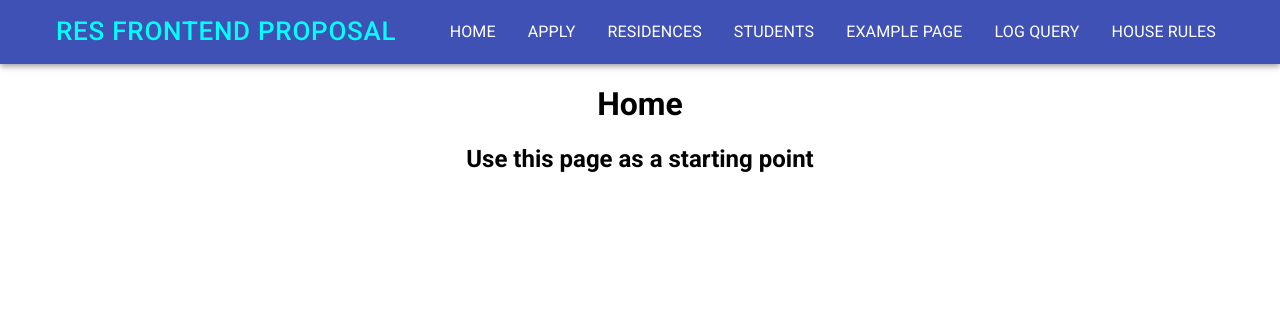
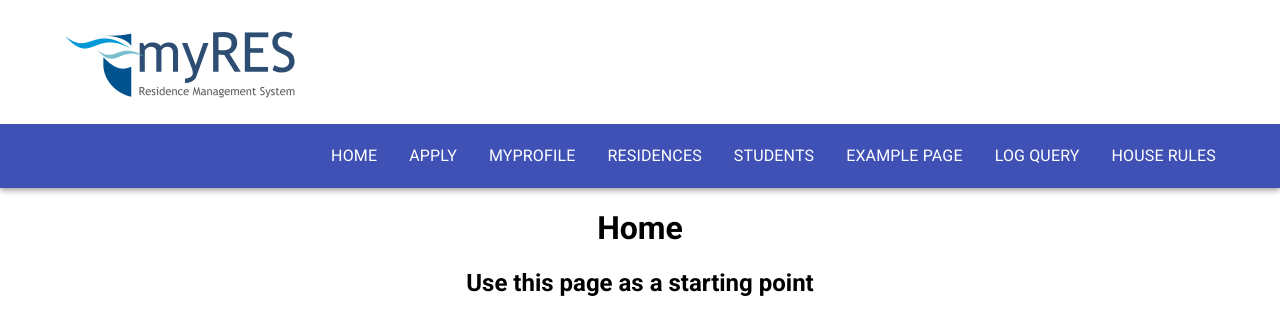
Before and after one commit to be-charles/ResidenceManagementSystemFront, a React (Create React App) app: page / in a window 1280 px wide. Shown: the top 334 px of the page. Built offline with nearby package versions, Linux system fonts and the light colour scheme.

Commit message:
Updates to Header

```diff
--- a/src/Components/Header.js
+++ b/src/Components/Header.js
@@ -3,12 +3,9 @@ import { AppBar, Button, Container, IconButton, Toolbar } from '@material-ui/cor
 import { List, ListItem, ListItemText } from '@material-ui/core';
 import { makeStyles } from '@material-ui/core/styles';
 import { Link } from 'react-router-dom';
+import myResLogo from '../ImageFiles/myRES_logo_small.png'
 
 const useStyles = makeStyles({
-    headerText: {
-        color: 'cyan',
-        fontSize: 26
-    },
     conatinerSpacing: {
         display: 'flex',
         justifyContent: 'space-between'
@@ -21,27 +18,44 @@ const useStyles = makeStyles({
         color: 'white',
         textDecoration: 'none',
         textTransform: 'uppercase'
+    },
+    navColour: {
+        background: 'white'
     }
 });
 
 const links = [
     { title: `home`, path: `/` },
     { title: `apply`, path: `/apply` },
+    { title: `myProfile`, path: `/myprofile` },
     { title: `residences`, path: `/residence` },
     { title: `students`, path: `/students`},
     { title: `example page`, path: `/examplepage` },
     { title: `log query`, path: `/logquery` },
     { title: `house rules`, path: `/houserules` },
 ];
-
+const Header2 = () => {
+    const classes = useStyles();
+    return (
+        <AppBar position="static">
+            <Toolbar className={classes.navColour}>
+                <Container className={classes.conatinerSpacing}>
+                    <IconButton edge="Start" className={classes.menuButton} color="inherit" aria-label="menu">
+                        <img src={myResLogo} alt="Web Logo"/>
+                        {/* Put Logo Here AND REMOVE BUTTON ABOVE */}
+                    </IconButton>
+                </Container>
+            </Toolbar>
+        </AppBar>
+    )
+}
 const Header = () => {
     const classes = useStyles();
     return (
         <AppBar position="static">
             <Toolbar>
                 <Container className={classes.conatinerSpacing}>
-                    <Button className={classes.headerText}>Res Frontend Proposal</Button>
-                    <IconButton>
+                    <IconButton edge="Start" className={classes.menuButton} color="inherit" aria-label="menu">
                         {/* Put Logo Here AND REMOVE BUTTON ABOVE */}
                     </IconButton>
                     <List component="nav" aria-labelledby="main navigation" className={classes.navSpacing}>
@@ -59,4 +73,16 @@ const Header = () => {
         </AppBar>
     )
 }
-export default Header
+
+function DisplayHeaders(){
+    let components;
+
+    components = (
+    <>
+        <Header2/>
+        <Header/>
+    </>);
+
+    return components;
+}
+export default DisplayHeaders
```
